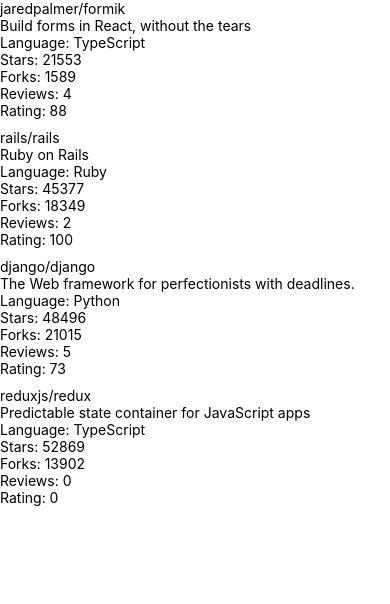
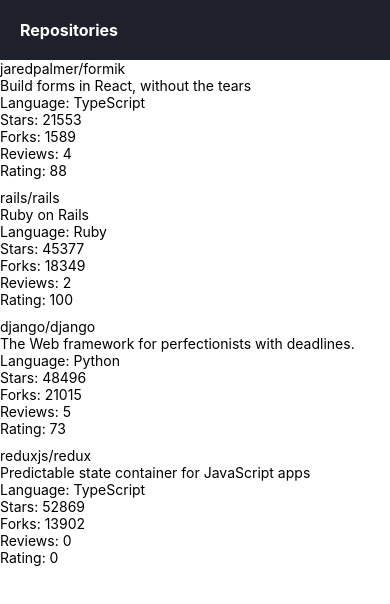
Before and after one commit to EGRrqq/fullStackOpen_part10, a React Native app: screen / in a window 390 px wide. Shown: the top 604 px of the page. Built offline with nearby package versions, Linux system fonts and the light colour scheme.

Commit message:
Exercise 10.4: the app bar

```diff
--- /dev/null
+++ b/src/components/AppBar.jsx
@@ -0,0 +1,21 @@
+import { View, StyleSheet } from 'react-native';
+import theme from '../theme';
+import Constants from 'expo-constants';
+import AppBarTab from './AppBarTab';
+
+const styles = StyleSheet.create({
+  container: {
+    paddingTop: Constants.statusBarHeight,
+    backgroundColor: theme.colors.backgroundColor
+  }
+});
+
+const AppBar = () => {
+  return (
+    <View style={styles.container}>
+      <AppBarTab title="Repositories"/>
+    </View>
+  );
+};
+
+export default AppBar;
--- /dev/null
+++ b/src/components/AppBarTab.jsx
@@ -0,0 +1,24 @@
+import { StyleSheet, Pressable } from 'react-native';
+import Text from './Text';
+
+const styles = StyleSheet.create({
+    tab:{
+      padding:20,
+    }
+  });
+
+const AppBarTab = ({ title }) => {
+    return(
+      <Pressable>
+        <Text
+        fontSize="subheading"
+        fontWeight="bold"
+        color="colorWhite"
+        style={styles.tab}>
+          {title}
+        </Text>
+      </Pressable>
+    )
+  }
+
+  export default AppBarTab;
--- a/src/components/Main.jsx
+++ b/src/components/Main.jsx
@@ -1,18 +1,11 @@
-import Constants from 'expo-constants';
-import { StyleSheet, View } from 'react-native';
+import { View } from 'react-native';
 import RepositoryList from './RepositoryList';
-
-const styles = StyleSheet.create({
-  container: {
-    marginTop: Constants.statusBarHeight,
-    flexGrow: 1,
-    flexShrink: 1,
-  },
-});
+import AppBar from './AppBar';
 
 const Main = () => {
   return (
-    <View style={styles.container}>
+    <View>
+      <AppBar />
       <RepositoryList />
     </View>
   );
--- /dev/null
+++ b/src/components/Text.jsx
@@ -0,0 +1,43 @@
+import { Text as NativeText, StyleSheet } from 'react-native';
+
+import theme from '../theme';
+
+const styles = StyleSheet.create({
+  text: {
+    color: theme.colors.textPrimary,
+    fontSize: theme.fontSizes.body,
+    fontFamily: theme.fonts.main,
+    fontWeight: theme.fontWeights.normal,
+  },
+  colorWhite: {
+    color: theme.colors.whiteColor
+  },
+  colorTextSecondary: {
+    color: theme.colors.textSecondary,
+  },
+  colorPrimary: {
+    color: theme.colors.primary,
+  },
+  fontSizeSubheading: {
+    fontSize: theme.fontSizes.subheading,
+  },
+  fontWeightBold: {
+    fontWeight: theme.fontWeights.bold,
+  },
+});
+
+const Text = ({ color, fontSize, fontWeight, style, ...props }) => {
+  const textStyle = [
+    styles.text,
+    color === 'colorWhite' && styles.colorWhite,
+    color === 'textSecondary' && styles.colorTextSecondary,
+    color === 'primary' && styles.colorPrimary,
+    fontSize === 'subheading' && styles.fontSizeSubheading,
+    fontWeight === 'bold' && styles.fontWeightBold,
+    style,
+  ];
+
+  return <NativeText style={textStyle} {...props} />;
+};
+
+export default Text;
--- /dev/null
+++ b/src/theme.js
@@ -0,0 +1,22 @@
+const theme = {
+  colors: {
+    textPrimary: '#24292e',
+    textSecondary: '#586069',
+    primary: '#0366d6',
+    backgroundColor: "#1E202B",
+    whiteColor: "#FFFFFF"
+  },
+  fontSizes: {
+    body: 14,
+    subheading: 16,
+  },
+  fonts: {
+    main: 'System',
+  },
+  fontWeights: {
+    normal: '400',
+    bold: '700',
+  },
+};
+
+export default theme;
```
